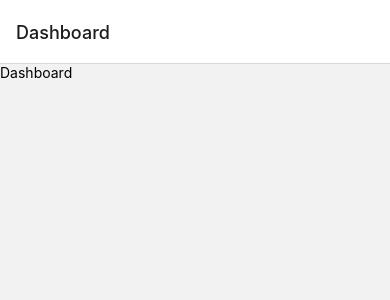
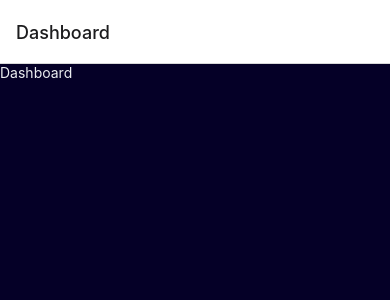
Before and after one commit to AtanasovCode/bucket-bank-native, a React Native app: screen /Dashboard in a window 390 px wide. Shown: the top 300 px of the page. Built offline with nearby package versions, Linux system fonts and the light colour scheme.

Commit message:
created color theme

```diff
--- a/App.js
+++ b/App.js
@@ -7,6 +7,7 @@ import Dashboard from "./routes/Dashboard";
 const Stack = createNativeStackNavigator();
 
 const App = () => {
+
   return (
     <NavigationContainer>
       <Stack.Navigator initialRouteName="Dashboards">
--- /dev/null
+++ b/Colors.js
@@ -0,0 +1,9 @@
+const theme = {
+    'background': "#050027",
+    'inactive': "#082f49",
+    'accent': "#53C1FF",
+    'white': "#EBEDF0",
+    'light': "#A8A8A8",
+}
+
+export { theme };
--- a/routes/Dashboard.jsx
+++ b/routes/Dashboard.jsx
@@ -3,14 +3,22 @@ import {
     View,
     Text,
 } from "react-native";
+import { StyleSheet } from "react-native";
+import { theme } from "../Colors";
 
 
 const Dashboard = () => {
     return (
-        <View>
-            <Text>Dashboard</Text>
+        <View style={[styles.container, {backgroundColor: theme.background}]}>
+            <Text style={[{color: theme.white}]}>Dashboard</Text>
         </View>
     );
 }
 
+const styles = StyleSheet.create({
+    container: {
+        flex: 1,
+    },
+})
+
 export default Dashboard;
```
